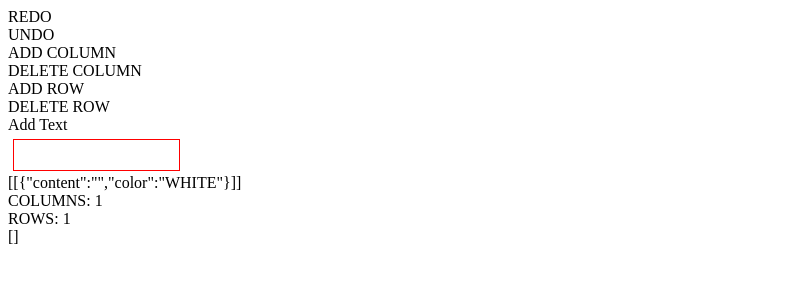
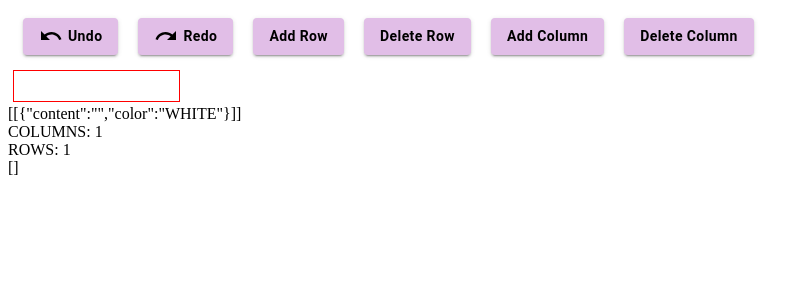
Before and after one commit to dansusman/spreadsheet, a React (Create React App) app in the folder PhaseC/: page / in a window 1280 px wide. Shown: the top 300 px of the page, without its empty margins (0-810 px from the left). Built offline with nearby package versions, Linux system fonts and the light colour scheme.

Commit message:
add topbar css

```diff
--- a/PhaseC/package.json
+++ b/PhaseC/package.json
@@ -3,6 +3,10 @@
   "version": "0.1.0",
   "private": true,
   "dependencies": {
+    "@emotion/react": "^11.6.0",
+    "@emotion/styled": "^11.6.0",
+    "@mui/icons-material": "^5.2.0",
+    "@mui/material": "^5.2.0",
     "@testing-library/jest-dom": "^5.11.4",
     "@testing-library/react": "^11.1.0",
     "@testing-library/user-event": "^12.1.10",
--- a/PhaseC/src/App.tsx
+++ b/PhaseC/src/App.tsx
@@ -1,39 +1,30 @@
 import React from "react";
-import { useDispatch, useSelector } from "react-redux";
+import { useSelector } from "react-redux";
 import { ApplicationState } from "./store";
-import {
-    addColumn,
-    addRow,
-    deleteColumn,
-    deleteRow,
-    redo,
-    replaceContent,
-    undo,
-} from "./store/grid/actions";
 import Grid from "./components/grid";
+import TopBar from "./components/topBar";
+import { purple } from "@mui/material/colors";
+import { createTheme } from "@mui/material";
+
+const theme = createTheme({
+    palette: {
+        primary: {
+            // Purple and green play nicely together.
+            main: purple[500],
+        },
+        secondary: {
+            // This is green.A700 as hex.
+            main: "#11cb5f",
+        },
+    },
+});
 
 function App() {
-    const dispatch = useDispatch();
     const grid = useSelector((state: ApplicationState) => state.grid);
     return (
         <div>
-            <div onClick={() => dispatch(redo(grid))}>REDO</div>
-            <div onClick={() => dispatch(undo(grid))}>UNDO</div>
-            <div onClick={() => dispatch(addColumn(grid, 0))}>ADD COLUMN</div>
-            <div onClick={() => dispatch(deleteColumn(grid, 0))}>
-                DELETE COLUMN
-            </div>
-            <div onClick={() => dispatch(addRow(grid, 0))}>ADD ROW</div>
-            <div onClick={() => dispatch(deleteRow(grid, 0))}>DELETE ROW</div>
-            <div
-                onClick={() =>
-                    dispatch(replaceContent(grid, "hello world", 0, 0))
-                }
-            >
-                Add Text
-            </div>
-            <Grid grid={grid.grid} />
-
+            <TopBar />
+            <Grid />
             {JSON.stringify(grid.grid)}
             <div>COLUMNS: {grid.columns}</div>
             <div>ROWS: {grid.rows}</div>
--- a/PhaseC/src/components/grid/index.tsx
+++ b/PhaseC/src/components/grid/index.tsx
@@ -2,12 +2,15 @@ import React from "react";
 import { Cell } from "../../store/grid/types";
 import GridCell from "./gridCell";
 import "./Grid.css";
+import { useSelector } from "react-redux";
+import { ApplicationState } from "../../store";
 
-interface Props {
-    grid: Cell[][];
-}
+interface Props {}
 
-const Grid: React.FC<Props> = ({ grid }) => {
+const Grid: React.FC<Props> = () => {
+    const grid: Cell[][] = useSelector(
+        (state: ApplicationState) => state.grid.grid
+    );
     return (
         <div className="grid">
             {grid.map((row, rowKey) => (
--- /dev/null
+++ b/PhaseC/src/components/topBar/TopBar.css
@@ -0,0 +1,14 @@
+.topBar {
+    display: flex;
+    padding: 10px 5px;
+}
+
+.label {
+    display: flex;
+    justify-content: center;
+    align-items: center;
+}
+
+.label span {
+    padding-left: 5px;
+}
--- /dev/null
+++ b/PhaseC/src/components/topBar/index.tsx
@@ -0,0 +1,96 @@
+import React from "react";
+import { useDispatch, useSelector } from "react-redux";
+import { ApplicationState } from "../../store";
+import Button from "@mui/material/Button";
+import UndoIcon from "@mui/icons-material/Undo";
+import RedoIcon from "@mui/icons-material/Redo";
+import {
+    addColumn,
+    addRow,
+    deleteColumn,
+    deleteRow,
+    redo,
+    undo,
+} from "../../store/grid/actions";
+import "./TopBar.css";
+import { purple } from "@mui/material/colors";
+import { Theme } from "@mui/material";
+import { SxProps } from "@mui/system";
+
+const buttonTheme: SxProps<Theme> = {
+    mx: "10px",
+    background: purple[100],
+    color: "#000",
+    fontWeight: "bold",
+    textTransform: "none",
+    ":hover": {
+        background: purple[300],
+    },
+};
+
+interface Props {}
+
+const TopBar = (props: Props) => {
+    const dispatch = useDispatch();
+    const spreadSheet = useSelector((state: ApplicationState) => state.grid);
+    return (
+        <div className="topBar">
+            <Button
+                sx={{ ...buttonTheme }}
+                variant="contained"
+                onClick={() => dispatch(undo(spreadSheet))}
+            >
+                <div className="label">
+                    <UndoIcon />
+                    <span>Undo</span>
+                </div>
+            </Button>
+            <Button
+                sx={{ ...buttonTheme }}
+                variant="contained"
+                onClick={() => dispatch(redo(spreadSheet))}
+            >
+                <div className="label">
+                    <RedoIcon />
+                    <span>Redo</span>
+                </div>
+            </Button>
+            <Button
+                sx={{ ...buttonTheme }}
+                variant="contained"
+                onClick={() => dispatch(addRow(spreadSheet, 0))}
+            >
+                Add Row
+            </Button>
+            <Button
+                sx={{
+                    ...buttonTheme,
+                }}
+                variant="contained"
+                onClick={() => dispatch(deleteRow(spreadSheet, 0))}
+            >
+                Delete Row
+            </Button>
+            <Button
+                sx={{
+                    ...buttonTheme,
+                }}
+                variant="contained"
+                onClick={() => dispatch(addColumn(spreadSheet, 0))}
+            >
+                Add Column
+            </Button>
+            <Button
+                sx={{
+                    ...buttonTheme,
+                }}
+                variant="contained"
+                onClick={() => dispatch(deleteColumn(spreadSheet, 0))}
+            >
+                Delete Column
+            </Button>
+        </div>
+    );
+};
+
+export default TopBar;
```
